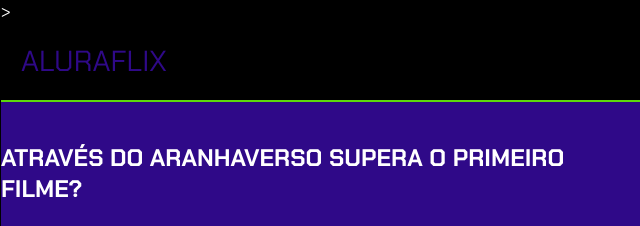
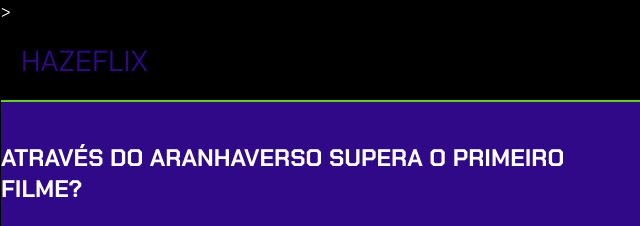
Before and after one commit to H4zel-Eyez/HazeFlix, a plain HTML site: page index.html in a window 1280 px wide. Shown: the top 226 px of the page, 0-640 px from the left. Drawn offline with Linux system fonts and the light colour scheme.

Commit message:
Alterando AluraFlix para HazeFlix

```diff
--- a/index.html
+++ b/index.html
@@ -5,7 +5,7 @@
     <link rel="preconnect" href="https://fonts.googleapis.com">
 <link rel="preconnect" href="https://fonts.gstatic.com" crossorigin>
 <link href="https://fonts.googleapis.com/css2?family=Chakra+Petch:ital,wght@0,300;0,400;0,500;0,600;0,700;1,300;1,400;1,500;1,600;1,700&display=swap" rel="stylesheet">
-    <title>AluraFlix</title>
+    <title>HazeFlix</title>
 
 
 </head>
@@ -14,7 +14,7 @@
 
 <body>
 
-    <header>ALURAFLIX</header>
+    <header>HAZEFLIX</header>
 
 
     <section>
```
